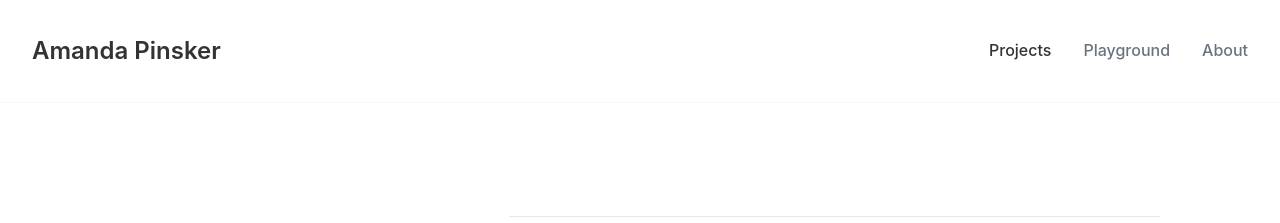
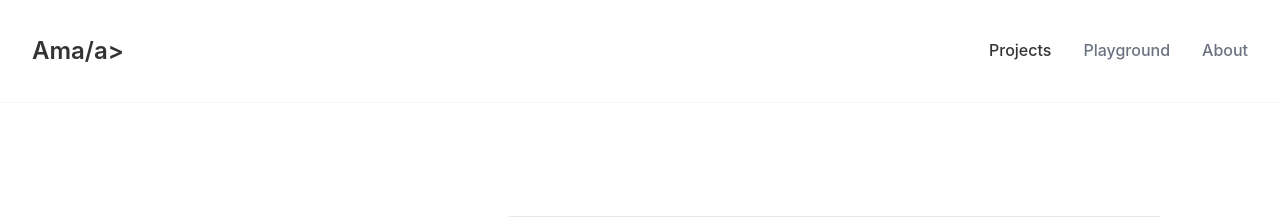
Before and after one commit to Etterlivet/Port2, a Jekyll site: the page built from index.md, in a window 1280 px wide. Shown: the top 223 px of the page. Built offline with Jekyll 4.4.1, drawn with Linux system fonts in a browser that asks for light colours.

Commit message:
Update navigation.html

```diff
--- a/_includes/navigation.html
+++ b/_includes/navigation.html
@@ -1,5 +1,5 @@
 <nav class="nav-container">
-  <a href="{{ '/' | relative_url }}" class="nav-logo">Amanda Pinsker</a>
+  <a href="{{ '/' | relative_url }}" class="nav-logo">Ama/a>
   <div class="nav-links">
     <a href="{{ '/' | relative_url }}" class="nav-link {% if page.url == '/' or page.url contains 'projects' %}active{% endif %}">Projects</a>
     <a href="{{ '/playground/' | relative_url }}" class="nav-link {% if page.url contains 'playground' %}active{% endif %}">Playground</a>
```
